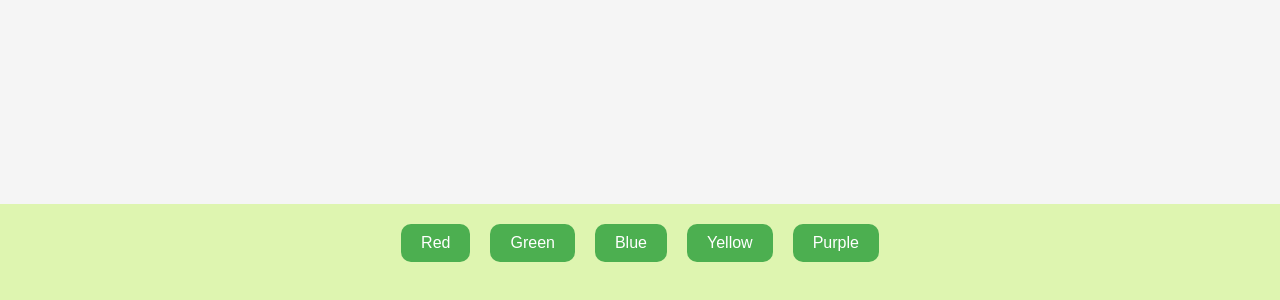
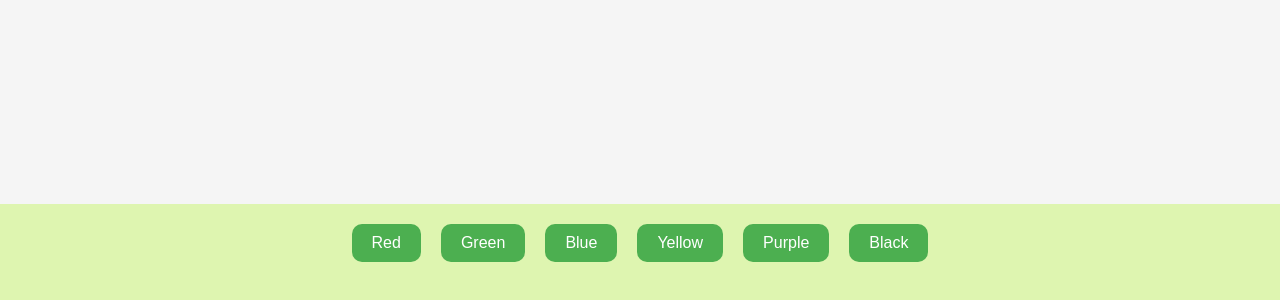
Before and after one commit to anoushkaar/Background-Changer, a plain HTML site: page index.html in a window 1280 px wide. Shown: the part 496-796 px from the top of the page. Drawn offline with Linux system fonts and the light colour scheme.

Commit message:
modified

```diff
--- a/bgchanger.js
+++ b/bgchanger.js
@@ -17,3 +17,7 @@ document.getElementById("yellow").addEventListener("click", function () {
 document.getElementById("purple").addEventListener("click", function () {
   document.body.style.backgroundColor = "purple";
 });
+
+document.getElementById("black").addEventListener("click", function () {
+  document.body.style.backgroundColor = "black";
+});
--- a/index.html
+++ b/index.html
@@ -15,6 +15,7 @@
         <button id="blue">Blue</button>
         <button id="yellow">Yellow</button>
         <button id="purple">Purple</button>
+        <button id="black">Black</button>
       </div>
     </div>
     <script src="bgchanger.js"></script>
```
